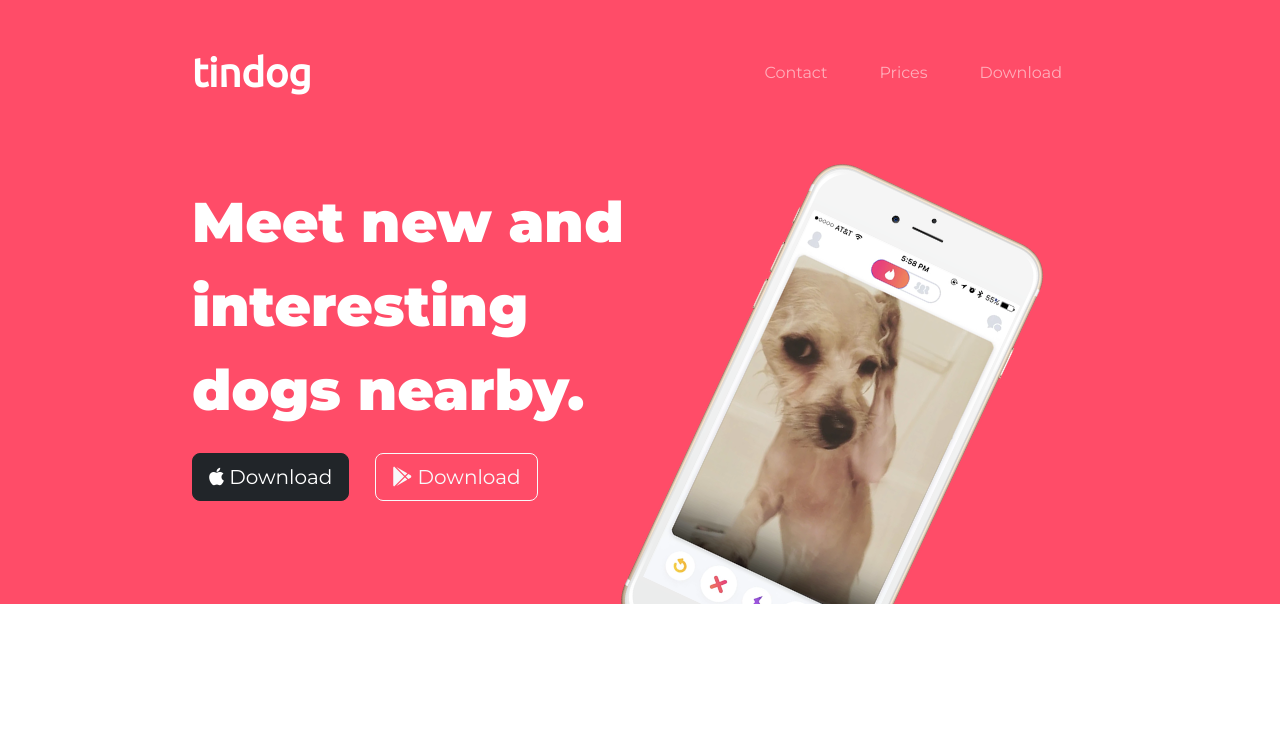
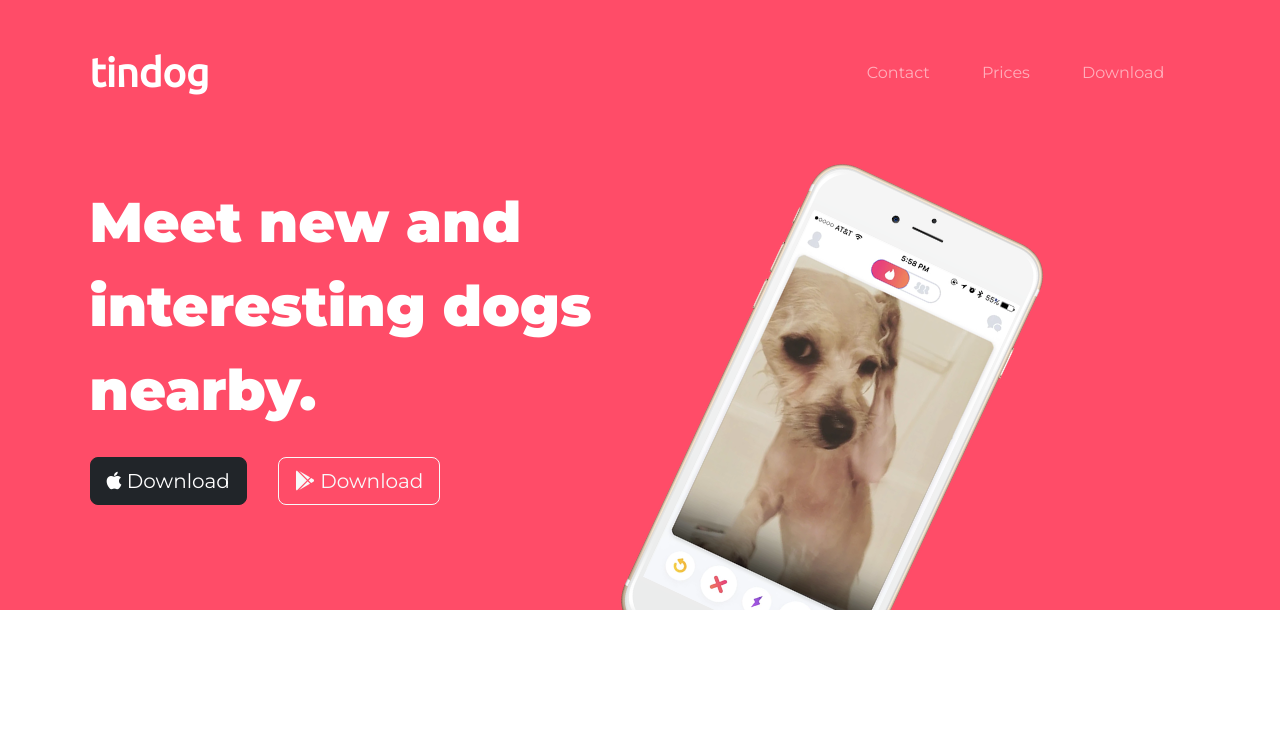
Before and after one commit to GalinaTarasyewich/tinDog, a plain HTML site: page index.html in a window 1280 px wide. Shown: the top 755 px of the page. Drawn offline with nearby package versions, Linux system fonts and the light colour scheme.

Commit message:
Update styles.css
fixing spacing issues

```diff
--- a/css/styles.css
+++ b/css/styles.css
@@ -36,7 +36,7 @@ p {
 
 /* Containers */
 .container-fluid {
-  padding: 7% 15%;
+  padding: 7%;
   text-align: center;
 }
 
@@ -65,7 +65,7 @@ p {
 
 
 #title .container-fluid {
-  padding: 3% 15% 7%;
+  padding: 3% 7% 7%;
   text-align: left;
 }
 
```
